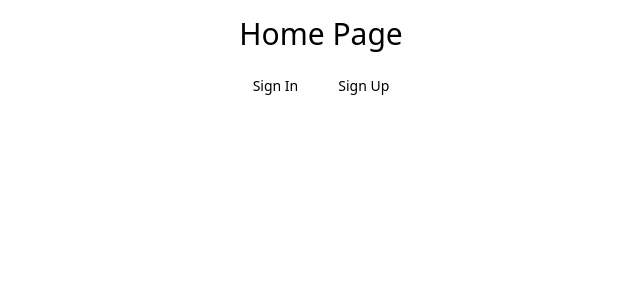
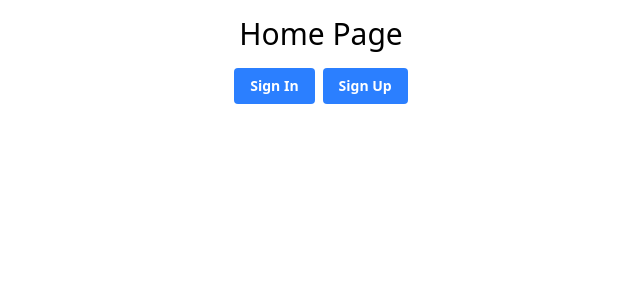
Before and after one commit to pawgog/calendor-nextjs, a Next.js app: page / in a window 1280 px wide. Shown: the top 300 px of the page, without its empty margins (319-959 px from the left). Built offline with nearby package versions, Linux system fonts and the light colour scheme.

Commit message:
Edit button style

```diff
--- a/src/app/globals.css
+++ b/src/app/globals.css
@@ -56,3 +56,10 @@
     --chart-5: 340 75% 55%;
   }
 }
+
+button {
+  @apply font-bold py-2 px-4 rounded bg-blue-500 text-white;;
+}
+button:hover {
+  @apply bg-blue-700;
+}
```
